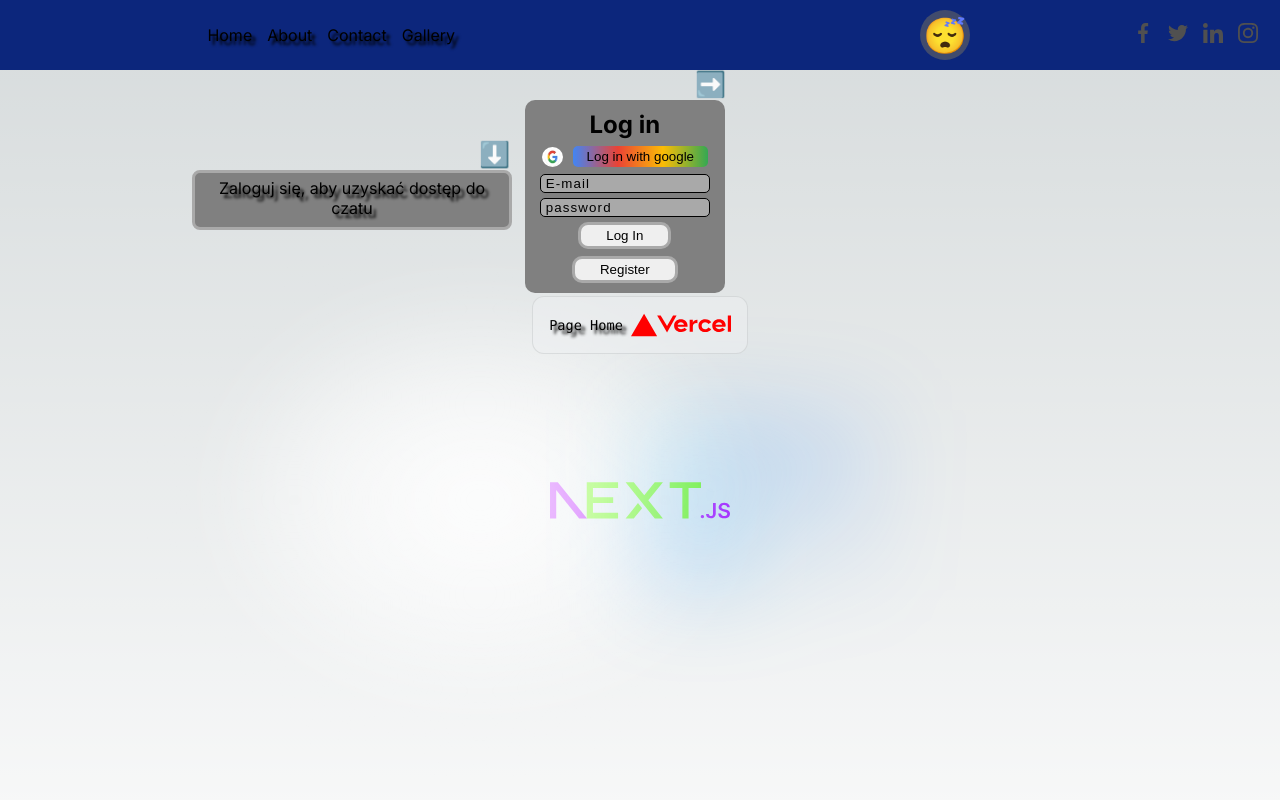
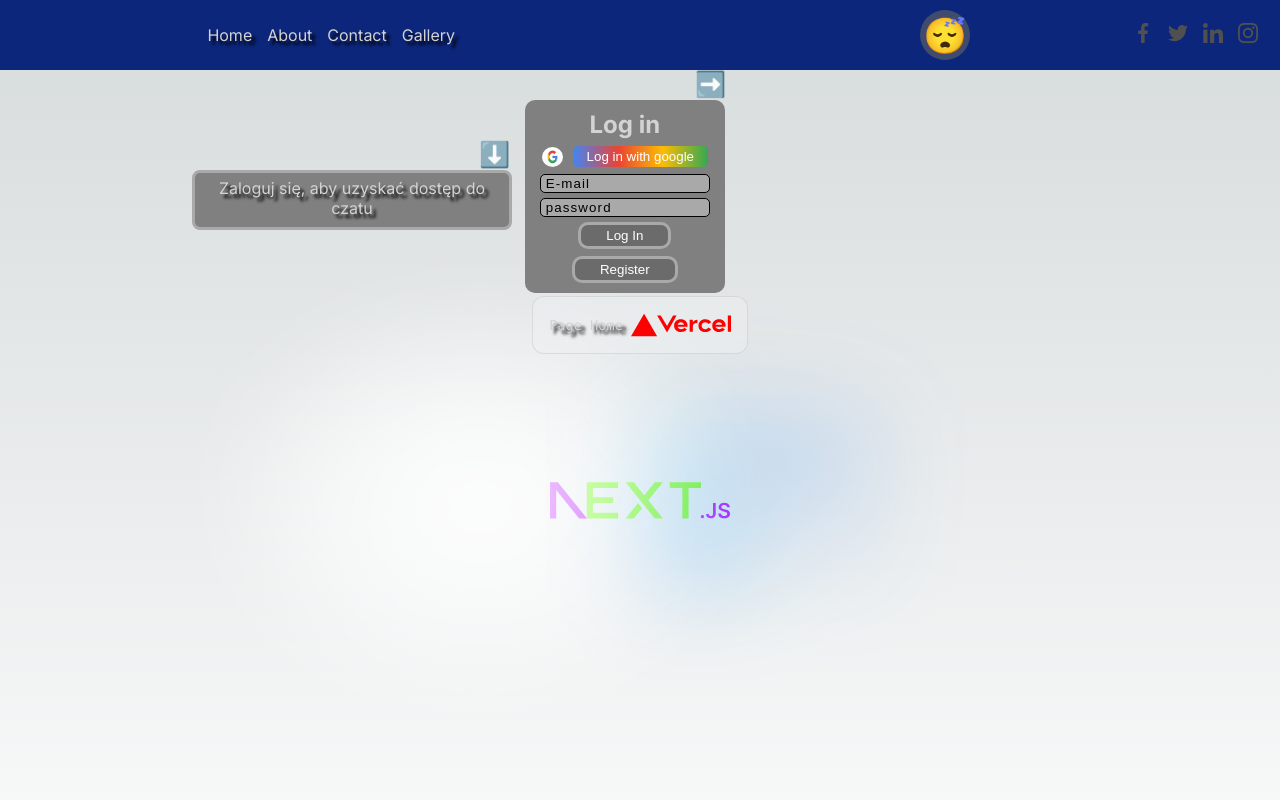
Before and after one commit to SebastianAdamoszek/next.js-aplication, a Next.js app: page / in a window 1280 px wide. Shown: the top 800 px of the page. Built offline with nearby package versions, Linux system fonts and the light colour scheme; no server answers.

Commit message:
problem sheme dark .css

```diff
--- a/app/globals.css
+++ b/app/globals.css
@@ -73,18 +73,11 @@
   }
 }
 
-*,
-ul {
-  box-sizing: border-box;
-  padding: 0;
-  margin: 0;
-  list-style: none;
-}
-
 html,
 body {
   max-width: 100vw;
   overflow-x: hidden;
+  color-scheme: dark;
 }
 
 body {
@@ -95,6 +88,19 @@ body {
       rgb(var(--background-end-rgb))
     )
     rgb(var(--background-start-rgb));
+}
+@media (prefers-color-scheme: dark) {
+  html {
+    color-scheme: dark;
+  }
+}
+/*  */
+*,
+ul {
+  box-sizing: border-box;
+  padding: 0;
+  margin: 0;
+  list-style: none;
 }
 
 body {
@@ -120,8 +126,7 @@ p:hover {
   transform: scale(1.005);
   color: rgb(148, 148, 148);
 }
-@media (prefers-color-scheme: dark) {
-  html {
-    color-scheme: dark;
-  }
+
+h1,h2,h3,h4,h5,h5,p {
+color: rgb(211, 211, 211)
 }
```
